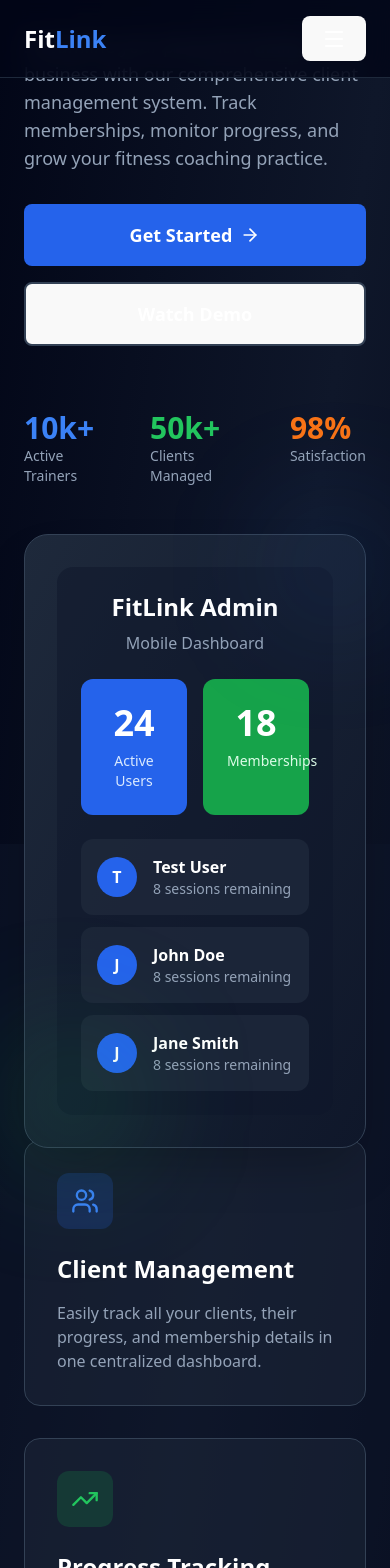
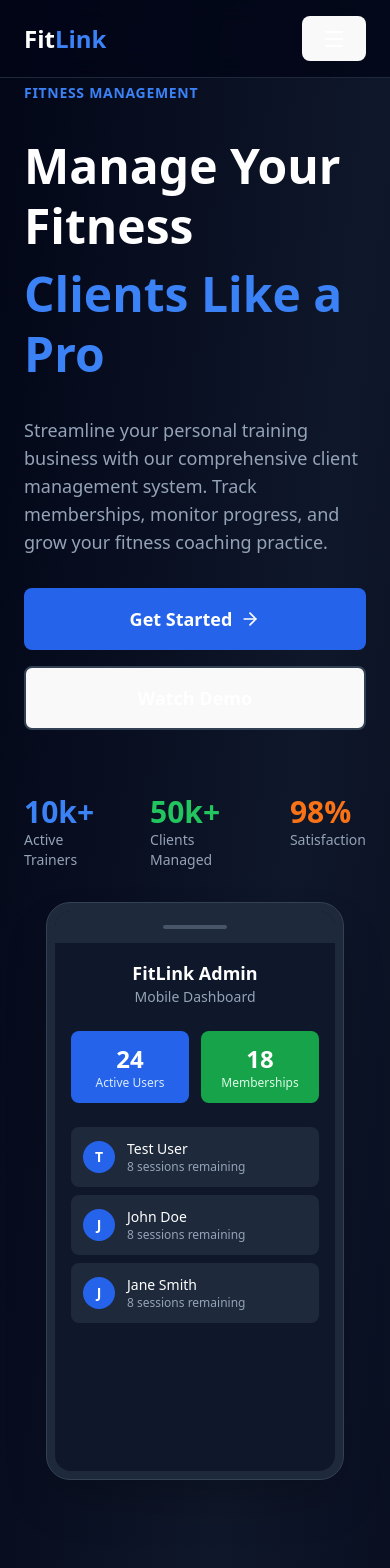
Before and after one commit to mdave94/FitLink, a React (Vite) app: page / in a window 390 px wide. Shown: the top 1568 px of the page. Built offline with nearby package versions, Linux system fonts and the light colour scheme.

Commit message:
Update mobile view landing page

```diff
--- a/src/components/trainer/UserRelated/UserDashboard.tsx
+++ b/src/components/trainer/UserRelated/UserDashboard.tsx
@@ -10,8 +10,6 @@ import {
   Settings,
   ChevronDown,
   AlertTriangle,
-  UserCircle,
-  LogOut,
 } from "lucide-react";
 import { mockUsers, mockMembershipOptions } from "../../../data/mockData";
 import Modal from "../../../ui/Modal";
@@ -83,21 +81,6 @@ export default function UserDashboard({ userId }: UserDetailProps) {
           : "bg-green-600",
     })
   );
-
-  const handleUseSession = () => {
-    if (sessionsRemaining > 0) {
-      setSessionsRemaining((prev) => prev - 1);
-      // Add new session record
-      const newSession: SessionRecord = {
-        id: Date.now().toString(),
-        from: sessionsRemaining,
-        to: sessionsRemaining - 1,
-        date: new Date().toLocaleDateString("hu-HU"),
-        timestamp: new Date().toLocaleString("sv-SE").replace("T", " "),
-      };
-      setSessionHistory((prev) => [newSession, ...prev]);
-    }
-  };
 
   const handleSessionSubtract = () => {
     setShowSessionModal(true);
--- a/src/helper/Recaptcha.tsx
+++ b/src/helper/Recaptcha.tsx
@@ -1,4 +1,4 @@
-import React, { useEffect, useRef } from "react";
+import { useEffect, useRef } from "react";
 
 interface ReCaptchaProps {
   siteKey: string;
@@ -66,12 +66,12 @@ export default function ReCaptcha({
       }
     };
   }, [siteKey, onVerify, onExpire, onError]);
-
+  /*
   const reset = () => {
     if (widgetId.current !== null && window.grecaptcha) {
       window.grecaptcha.reset(widgetId.current);
     }
-  };
+  }; */
 
   /*   // Expose reset function to parent component
   React.useImperativeHandle(
--- a/src/pages/LandingPage.tsx
+++ b/src/pages/LandingPage.tsx
@@ -1,3 +1,4 @@
+import MobileAppReview from "@/ui/MobileAppReview";
 import { ArrowRight, Users, TrendingUp, Award, Menu, X } from "lucide-react";
 import { useState } from "react";
 import { useNavigate } from "react-router-dom";
@@ -60,37 +61,37 @@ function App() {
 
           {/* Mobile Menu */}
           <div
-            className={`md:hidden transition-all duration-300 ease-in-out overflow-hidden ${
+            className={`md:hidden transition-all duration-300 ease-in-out ${
               mobileMenuOpen
                 ? "max-h-96 opacity-100 mt-4 pb-4"
-                : "max-h-0 opacity-0"
+                : "max-h-0 opacity-0 mt-0 pb-0"
             }`}
           >
-            <div className="flex flex-col gap-4">
+            <div className="flex flex-col gap-4 pt-4">
               <a
                 href="#features"
-                className="text-slate-300 hover:text-white transition-colors"
+                className="text-slate-300 hover:text-white transition-colors py-2"
                 onClick={() => setMobileMenuOpen(false)}
               >
                 Features
               </a>
               <a
                 href="#about"
-                className="text-slate-300 hover:text-white transition-colors"
+                className="text-slate-300 hover:text-white transition-colors py-2"
                 onClick={() => setMobileMenuOpen(false)}
               >
                 About
               </a>
               <a
                 href="#pricing"
-                className="text-slate-300 hover:text-white transition-colors"
+                className="text-slate-300 hover:text-white transition-colors py-2"
                 onClick={() => setMobileMenuOpen(false)}
               >
                 Pricing
               </a>
               <button
                 onClick={handleGetStarted}
-                className="bg-blue-600 hover:bg-blue-700 px-6 py-2 rounded-lg font-medium transition-colors w-full"
+                className="bg-blue-600 hover:bg-blue-700 px-6 py-3 rounded-lg font-medium transition-colors w-full mt-2"
               >
                 Get Started
               </button>
@@ -100,9 +101,9 @@ function App() {
       </nav>
 
       {/* Hero Section */}
-      <section className="h-screen flex items-center px-6">
-        <div className="max-w-7xl mx-auto">
-          <div className="grid lg:grid-cols-2 gap-12 items-center">
+      <section className="min-h-screen flex items-center px-6 py-20">
+        <div className="max-w-7xl mx-auto w-full">
+          <div className="grid lg:grid-cols-2 gap-8 lg:gap-12 items-center">
             {/* Left Content */}
             <div className="space-y-8">
               <div className="inline-block">
@@ -152,55 +153,7 @@ function App() {
             </div>
 
             {/* Right Content - Mobile Dashboard */}
-            <div className="relative">
-              <div className="bg-gradient-to-br from-slate-800 to-slate-900 rounded-3xl p-8 border border-slate-700 shadow-2xl">
-                <div className="bg-slate-900/50 rounded-2xl p-6 space-y-6">
-                  {/* Header */}
-                  <div className="text-center space-y-2">
-                    <h3 className="text-2xl font-bold">FitLink Admin</h3>
-                    <p className="text-slate-400">Mobile Dashboard</p>
-                  </div>
-
-                  {/* Stats Grid */}
-                  <div className="grid grid-cols-2 gap-4">
-                    <div className="bg-blue-600 rounded-xl p-6 text-center space-y-2">
-                      <div className="text-4xl font-bold">24</div>
-                      <div className="text-blue-100 text-sm">Active Users</div>
-                    </div>
-                    <div className="bg-green-600 rounded-xl p-6 text-center space-y-2">
-                      <div className="text-4xl font-bold">18</div>
-                      <div className="text-green-100 text-sm">Memberships</div>
-                    </div>
-                  </div>
-
-                  {/* Client List */}
-                  <div className="space-y-3">
-                    {["Test User", "John Doe", "Jane Smith"].map(
-                      (name, idx) => (
-                        <div
-                          key={idx}
-                          className="bg-slate-800/80 rounded-xl p-4 flex items-center gap-4 hover:bg-slate-800 transition-colors"
-                        >
-                          <div className="w-10 h-10 bg-blue-600 rounded-full flex items-center justify-center font-bold">
-                            {name.charAt(0)}
-                          </div>
-                          <div className="flex-1">
-                            <div className="font-semibold">{name}</div>
-                            <div className="text-slate-400 text-sm">
-                              8 sessions remaining
-                            </div>
-                          </div>
-                        </div>
-                      )
-                    )}
-                  </div>
-                </div>
-              </div>
-
-              {/* Decorative Elements */}
-              <div className="absolute -top-4 -right-4 w-24 h-24 bg-blue-500/20 rounded-full blur-3xl"></div>
-              <div className="absolute -bottom-4 -left-4 w-32 h-32 bg-green-500/20 rounded-full blur-3xl"></div>
-            </div>
+            <MobileAppReview />
           </div>
         </div>
       </section>
--- /dev/null
+++ b/vite.config.d.ts
@@ -0,0 +1,2 @@
+declare const _default: import("vite").UserConfig;
+export default _default;
--- /dev/null
+++ b/vite.config.js
@@ -0,0 +1,13 @@
+import path from "path";
+import { fileURLToPath } from "url";
+import { defineConfig } from "vite";
+import react from "@vitejs/plugin-react";
+var __dirname = path.dirname(fileURLToPath(import.meta.url));
+export default defineConfig({
+    plugins: [react()],
+    resolve: {
+        alias: {
+            "@": path.resolve(__dirname, "./src"),
+        },
+    },
+});
```
Also changed, not shown: 2 other files (tests, documents, lock files or other folders).
